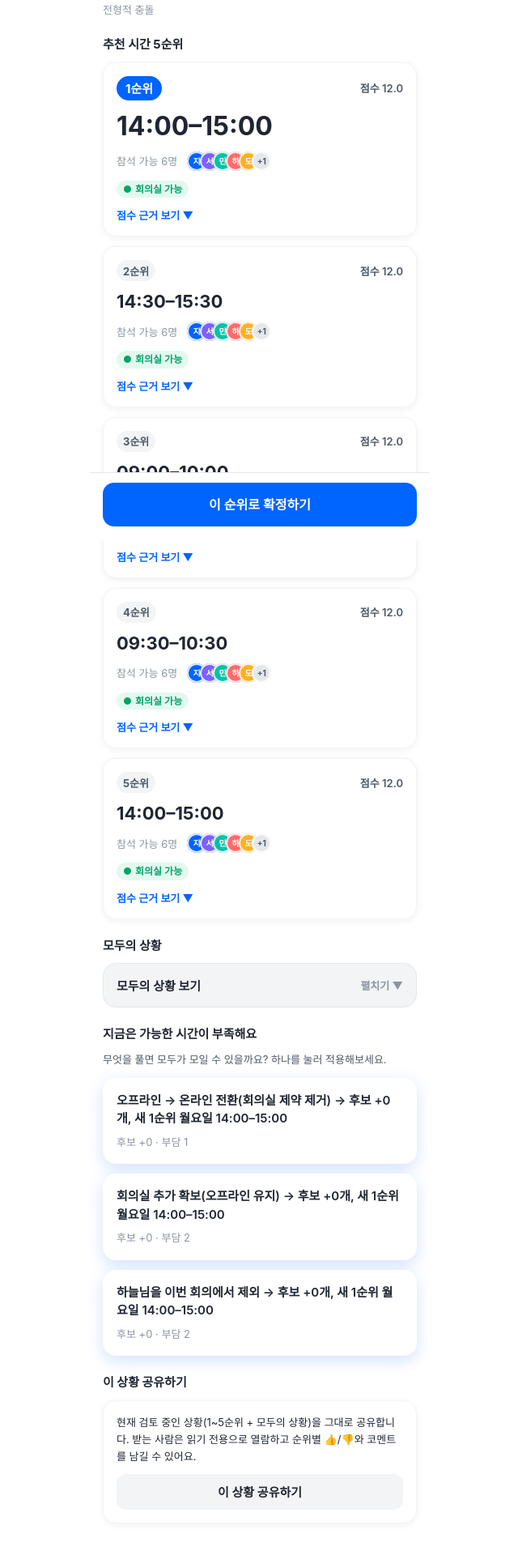
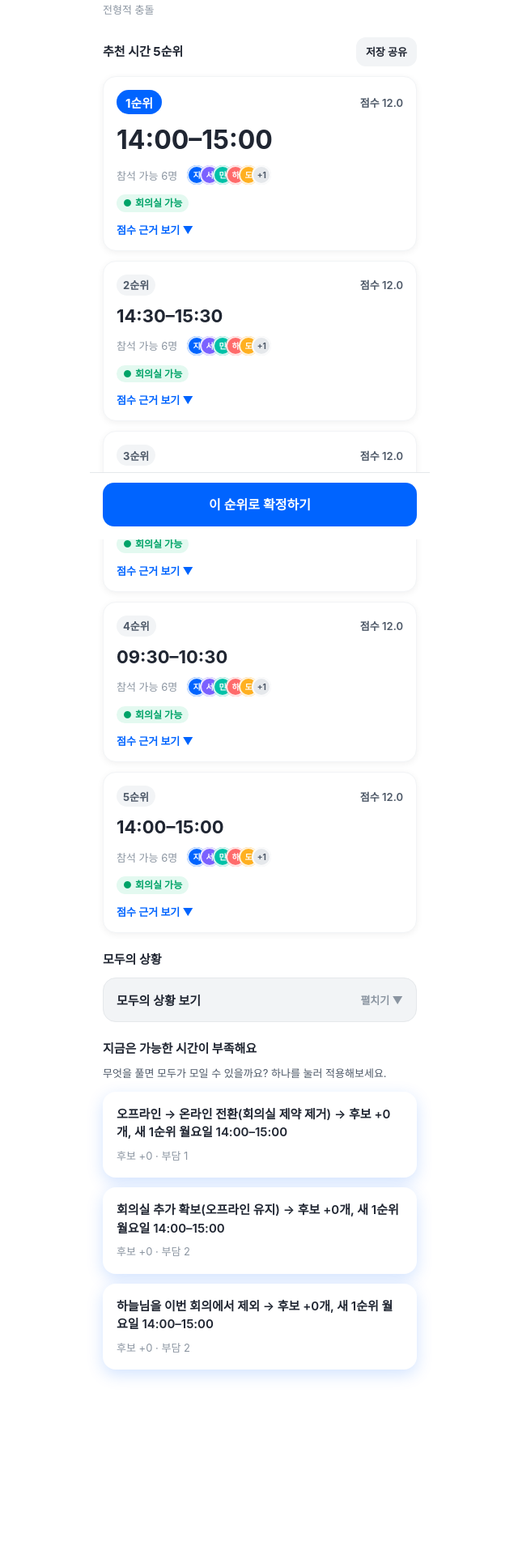
Before and after one commit to Mydefinary/toss-designer-challenge-2026, a React (Vite) app: page /#/result in a window 1280 px wide. Shown: the part 134-2054 px from the top of the page at 81% size, without its empty margins (319-959 px from the left). After the commit the page ends 1980 px from the top, so only its background shows below. Built offline with nearby package versions, Linux system fonts and the light colour scheme; a web font is replaced by a local one.

Commit message:
저장 공유 버튼을 순위 헤더 우측에 배치(상태 저장+링크 복사 일체화) + 참석 라벨 '필수참석/선택참석'으로 명확화

```diff
--- a/src/screens/CreateScreen.tsx
+++ b/src/screens/CreateScreen.tsx
@@ -100,10 +100,10 @@ export default function CreateScreen() {
         <div className={styles.sectionHead}>
           <span className={styles.sectionTitle}>참석자 {attendees.length}명</span>
           <Badge tone="neutral">
-            필수 {requiredCount}명 · 선택 {optionalCount}명
+            필수참석 {requiredCount}명 · 선택참석 {optionalCount}명
           </Badge>
         </div>
-        <p className={styles.hint}>필수: 빠지면 회의 무의미 · 선택: 없어도 회의 성립</p>
+        <p className={styles.hint}>필수참석: 빠지면 회의 무의미 · 선택참석: 없어도 회의 성립</p>
         <ul className={styles.attendeeList}>
           {attendees.map((a) => (
             <AttendeeRow
--- a/src/screens/ResultScreen.tsx
+++ b/src/screens/ResultScreen.tsx
@@ -11,7 +11,7 @@ import ResultHeader from './result/ResultHeader';
 import RankCard from './result/RankCard';
 import TransparencyBoard from './result/TransparencyBoard';
 import RelaxationPanel from './result/RelaxationPanel';
-import ShareSituation from './result/ShareSituation';
+import ShareButton from './result/ShareButton';
 import styles from './result/result.module.css';
 
 export default function ResultScreen() {
@@ -36,7 +36,10 @@ export default function ResultScreen() {
 
       {!isEmpty && (
         <section className={styles.section} aria-label="추천 순위">
-          <h2 className={styles.sectionTitle}>추천 시간 {candidates.length}순위</h2>
+          <div className={styles.rankHeader}>
+            <h2 className={styles.sectionTitle}>추천 시간 {candidates.length}순위</h2>
+            <ShareButton />
+          </div>
           <div className={styles.rankList}>
             {candidates.map((c) => (
               <RankCard
@@ -61,8 +64,6 @@ export default function ResultScreen() {
 
       <RelaxationPanel />
 
-      <ShareSituation />
-
       <div className={styles.bottomBar}>
         {isEmpty && (
           <p className={styles.bottomEmpty}>
--- a/src/screens/constraints/AttendeeTabs.tsx
+++ b/src/screens/constraints/AttendeeTabs.tsx
@@ -25,7 +25,7 @@ export function AttendeeTabs({ attendees, selectedId, onSelect }: AttendeeTabsPr
           >
             <Avatar name={a.name} avatarColor={a.avatarColor} size="sm" />
             <span className={styles.name}>{a.name}</span>
-            <span className={styles.role}>{a.role === 'required' ? '필수' : '선택'}</span>
+            <span className={styles.role}>{a.role === 'required' ? '필수참석' : '선택참석'}</span>
           </button>
         );
       })}
--- a/src/screens/create/AttendeeRow.module.css
+++ b/src/screens/create/AttendeeRow.module.css
@@ -31,10 +31,11 @@
   border-bottom-color: var(--toss-blue);
 }
 
-/* 토글 폭 고정 — 행마다 정렬 일관성 유지 */
+/* 토글 폭 고정 — 행마다 정렬 일관성 유지.
+   4글자 라벨("필수참석"/"선택참석") 두 칸을 한 줄로 담도록 폭 확보 */
 .toggle {
   flex-shrink: 0;
-  width: 112px;
+  width: 132px;
 }
 
 /* 삭제 버튼 */
--- a/src/screens/create/AttendeeRow.tsx
+++ b/src/screens/create/AttendeeRow.tsx
@@ -5,8 +5,8 @@ import { SegmentToggle, type SegmentOption } from './SegmentToggle';
 import styles from './AttendeeRow.module.css';
 
 const ROLE_OPTIONS: SegmentOption<AttendeeRole>[] = [
-  { value: 'required', label: '필수' },
-  { value: 'optional', label: '선택' },
+  { value: 'required', label: '필수참석' },
+  { value: 'optional', label: '선택참석' },
 ];
 
 export interface AttendeeRowProps {
--- a/src/screens/create/CreateScreen.module.css
+++ b/src/screens/create/CreateScreen.module.css
@@ -30,6 +30,8 @@
   align-items: center;
   justify-content: space-between;
   gap: var(--space-2);
+  /* 라벨이 길어진 Badge("필수참석 N명 · 선택참석 M명")가 넘치면 줄바꿈 */
+  flex-wrap: wrap;
 }
 
 .sectionTitle {
--- a/src/screens/create/SegmentToggle.module.css
+++ b/src/screens/create/SegmentToggle.module.css
@@ -20,6 +20,8 @@
   font-weight: var(--fw-medium);
   color: var(--gray-500);
   cursor: pointer;
+  /* 4글자 라벨("필수참석"/"선택참석")이 줄바꿈되지 않게 */
+  white-space: nowrap;
   transition: background 0.15s ease, color 0.15s ease, box-shadow 0.15s ease;
 }
 
@@ -40,8 +42,9 @@
   outline-offset: 2px;
 }
 
-/* 컴팩트 변형 — 참석자 행의 필수/선택 토글용 */
+/* 컴팩트 변형 — 참석자 행의 필수참석/선택참석 토글용.
+   4글자 라벨을 좁은 폭에서도 한 줄로 담기 위해 좌우 패딩을 줄인다 */
 .sm {
-  padding: var(--space-1) var(--space-2);
+  padding: var(--space-1) var(--space-1);
   font-size: var(--fs-caption);
 }
--- a/src/screens/result/ShareSituation.tsx
+++ b/src/screens/result/ShareButton.tsx
@@ -1,12 +1,11 @@
 /**
- * 화면3 — "이 상황 공유하기".
- * 현재 검토 중인 상황(1~5순위 + 모두의 상황)을 스냅샷으로 저장해 공유 링크를 만든다.
- * 화면4의 '확정 결과 공유'와 달리 아직 확정 전 검토 상태를 그대로 공유하는 용도.
- * 백엔드(VITE_API_BASE) 미설정이면 버튼 비활성 + 안내.
- * 토스트 타이머는 confirm/ShareSection 패턴대로 언마운트 시 정리한다.
+ * 순위 목록 헤더용 "저장 공유" 버튼.
+ * 기존 ShareSituation 의 공유 로직(스냅샷 저장 → 링크 생성 → 클립보드 복사 → 토스트)을 그대로 재사용한다.
+ * 버튼 하나로 저장+공유를 완료한다. 백엔드(VITE_API_BASE) 미설정이면 비활성.
+ * 토스트 타이머는 언마운트 시 정리한다.
  */
 import { useEffect, useRef, useState } from 'react';
-import { Button, Card } from '../../components/ui';
+import { Button } from '../../components/ui';
 import { copyText } from '../confirm/clipboard';
 import { createShare, isShareEnabled } from '../../lib/shareApi';
 import {
@@ -19,7 +18,7 @@ import {
 } from '../../store';
 import styles from './result.module.css';
 
-export default function ShareSituation() {
+export default function ShareButton() {
   const scenarioMeta = useScenarioMeta();
   const scenarioId = useMeetingStore((s) => s.scenarioId);
   const config = useConfig();
@@ -29,7 +28,6 @@ export default function ShareSituation() {
 
   const enabled = isShareEnabled();
   const [loading, setLoading] = useState(false);
-  const [shareUrl, setShareUrl] = useState<string | null>(null);
   const [toast, setToast] = useState<string | null>(null);
   const timerRef = useRef<ReturnType<typeof setTimeout> | null>(null);
 
@@ -53,7 +51,6 @@ export default function ShareSituation() {
       const snapshot = { scenarioId, scenarioMeta, config, attendees, constraints, candidates };
       const { id } = await createShare(snapshot);
       const url = `${window.location.origin}${window.location.pathname}#/shared/${id}`;
-      setShareUrl(url);
       const ok = await copyText(url);
       showToast(ok ? '공유 링크를 복사했어요' : '링크를 만들었어요 (복사는 실패)');
     } catch (e) {
@@ -64,29 +61,15 @@ export default function ShareSituation() {
   };
 
   return (
-    <section className={styles.section} aria-label="상황 공유">
-      <h2 className={styles.sectionTitle}>이 상황 공유하기</h2>
-      <Card className={styles.shareSituationCard}>
-        <p className={styles.shareSituationDesc}>
-          현재 검토 중인 상황(1~5순위 + 모두의 상황)을 그대로 공유합니다. 받는 사람은 읽기 전용으로
-          열람하고 순위별 👍/👎와 코멘트를 남길 수 있어요.
-        </p>
-
-        {!enabled ? (
-          <p className={styles.shareSituationHint}>백엔드 연결이 필요해요 (VITE_API_BASE 미설정)</p>
-        ) : (
-          shareUrl && <p className={styles.shareSituationLink}>{shareUrl}</p>
-        )}
-
+    <>
       <Button
         variant="secondary"
-          fullWidth
+        size="sm"
         disabled={!enabled || loading}
         onClick={handleShare}
       >
-          {loading ? '공유 중...' : shareUrl ? '공유 링크 다시 만들기' : '이 상황 공유하기'}
+        {loading ? '공유 중...' : '저장 공유'}
       </Button>
-      </Card>
 
       {toast && (
         <div className={styles.shareToast} role="status">
@@ -94,6 +77,6 @@ export default function ShareSituation() {
           {toast}
         </div>
       )}
-    </section>
+    </>
   );
 }
--- a/src/screens/result/TransparencyBoard.tsx
+++ b/src/screens/result/TransparencyBoard.tsx
@@ -150,7 +150,7 @@ export default function TransparencyBoard({
             {dayName(selectedDay).charAt(0)}
           </span>
           {attendees.map((a) => (
-            <span key={`ch-${a.id}`} className={styles.axisColHead} title={`${a.name} · ${a.role === 'required' ? '필수' : '선택'}`}>
+            <span key={`ch-${a.id}`} className={styles.axisColHead} title={`${a.name} · ${a.role === 'required' ? '필수참석' : '선택참석'}`}>
               <Avatar name={a.name} avatarColor={a.avatarColor} size="sm" />
               <span className={styles.axisColName}>{a.name}</span>
             </span>
--- a/src/screens/result/result.module.css
+++ b/src/screens/result/result.module.css
@@ -54,6 +54,14 @@
   font-size: var(--fs-caption);
   color: var(--gray-400);
   margin: 0;
+}
+
+/* ===== 순위 헤더 (제목 좌 · 저장 공유 버튼 우) ===== */
+.rankHeader {
+  display: flex;
+  align-items: center;
+  justify-content: space-between;
+  gap: var(--space-2);
 }
 
 /* ===== 순위 카드 ===== */
```
Lines whose indentation alone changed are shown as unchanged.
